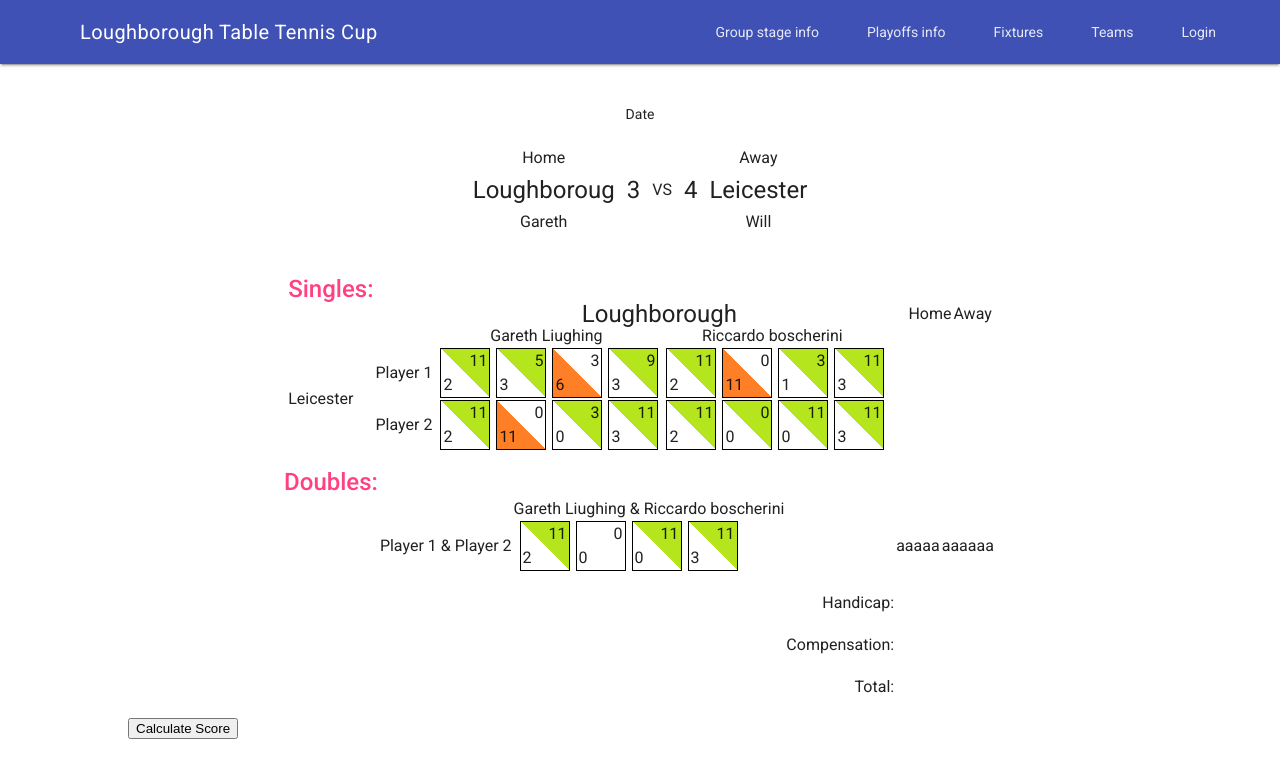
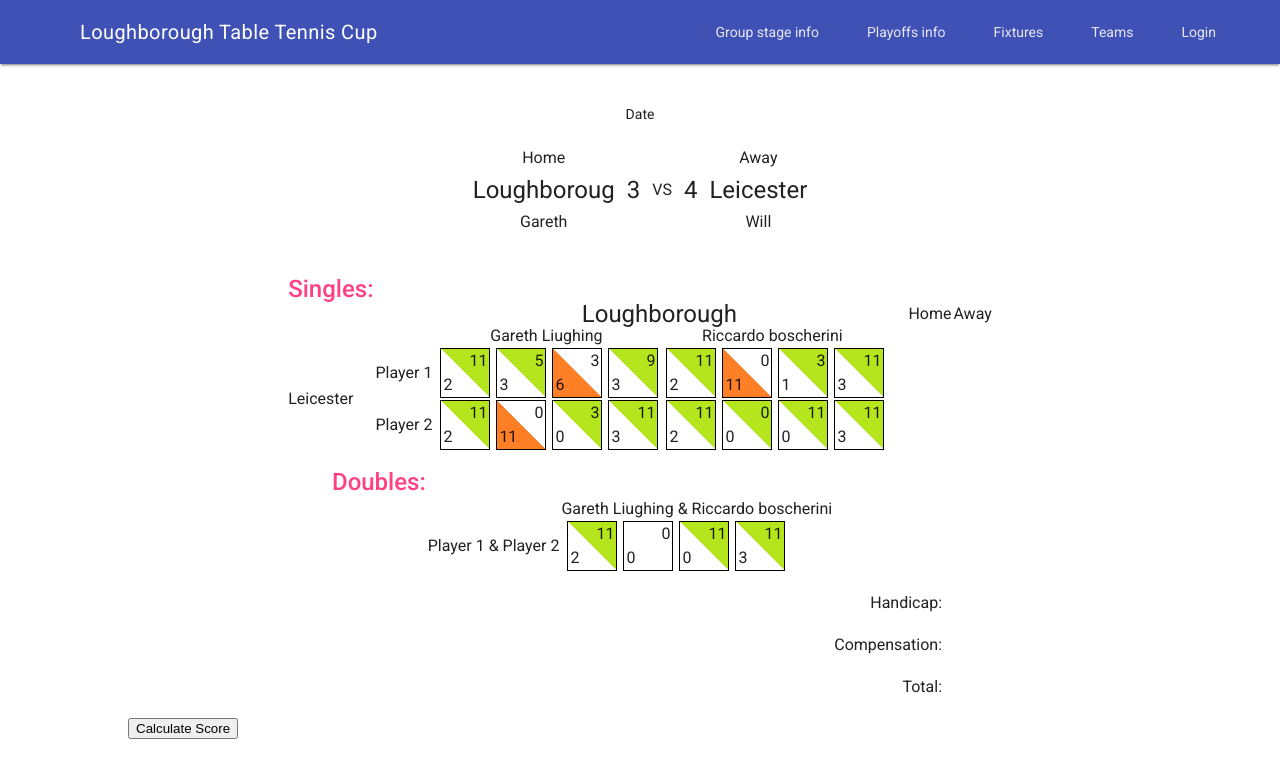
Before and after one commit to NPrada/TableTennisCup, a plain HTML site: page Matchpage.html in a window 1280 px wide. Drawn offline with nearby package versions, Linux system fonts and the light colour scheme.

Commit message:
small fix

```diff
--- a/Matchpage.html
+++ b/Matchpage.html
@@ -251,8 +251,8 @@
                     <!-- Match 2:  player 2 VS player 1-->
 
                     <td style="width: 20px"></td>
-                    <td id="hdoubles">aaaaa</td>
-                    <td id="adoubles">aaaaaa</td>
+                    <td id="hdoubles"></td>
+                    <td id="adoubles"></td>
                 </tr>
 
                 <tr>
```
